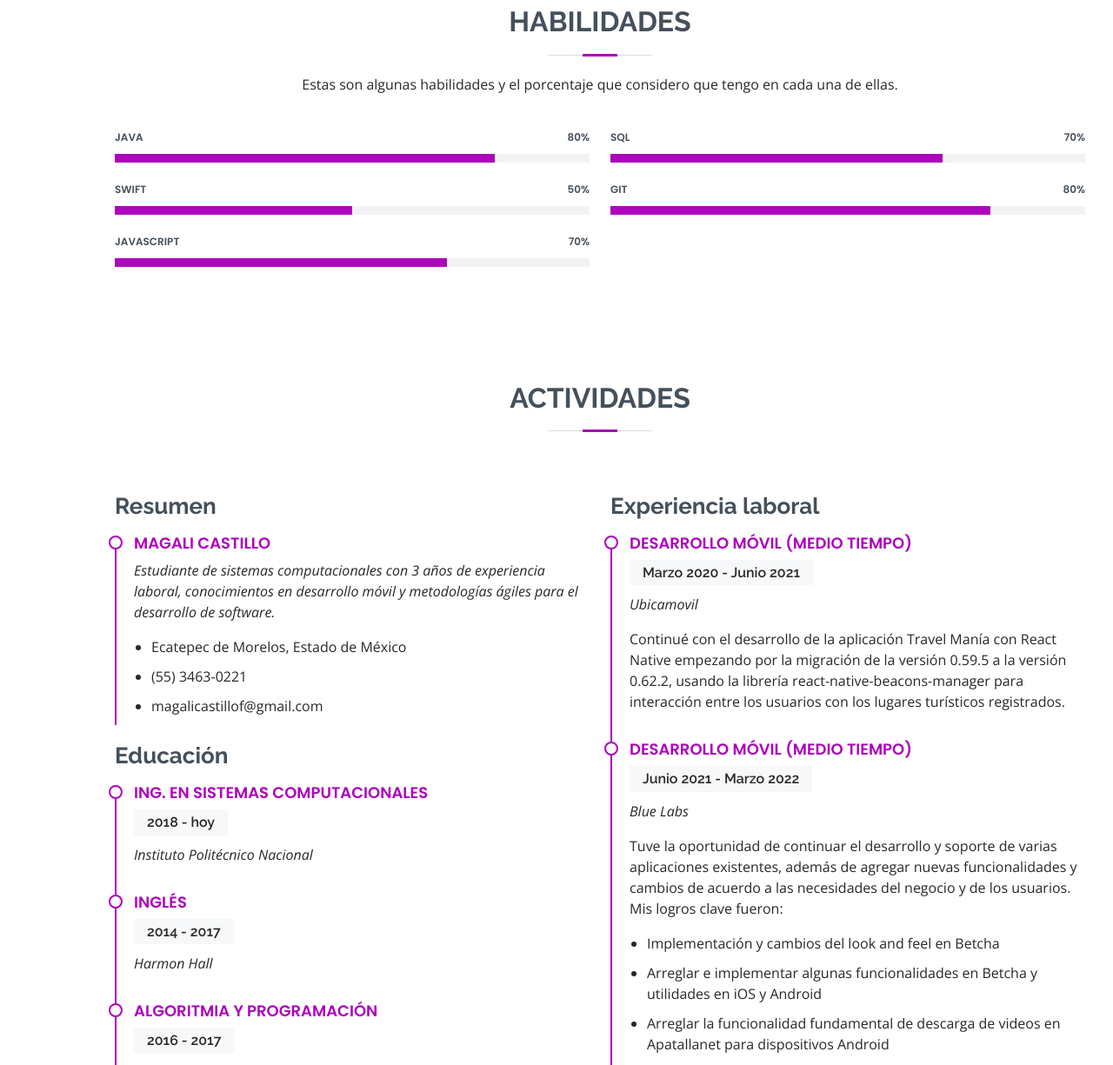
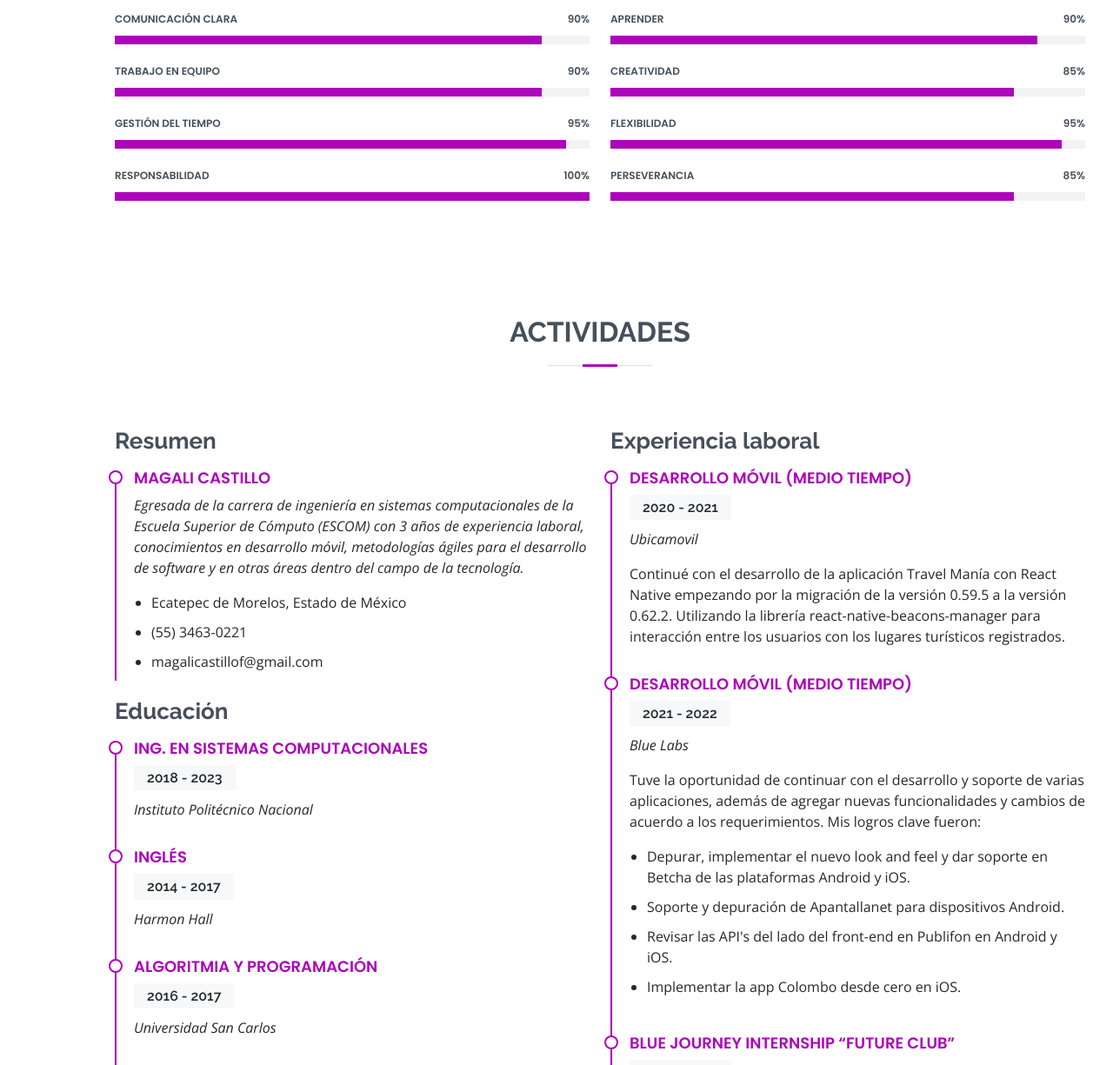
Before and after one commit to MagaliCF/CV_MagaliCastillo, a plain HTML site: page index.html in a window 1280 px wide. Shown: the part 1575-2800 px from the top of the page at 87% size. Drawn offline with nearby package versions, Linux system fonts and the light colour scheme.

Commit message:
updated information

```diff
--- a/assets/css/style.css
+++ b/assets/css/style.css
@@ -417,6 +417,14 @@ section {
 
 .about .content p:last-child {
   margin-bottom: 0;
+}
+
+.about img{
+  width: 75%;
+  height: auto;
+  display: block;
+  margin-left: auto;
+  margin-right: auto;
 }
 
 /*--------------------------------------------------------------
--- a/index.html
+++ b/index.html
@@ -50,8 +50,8 @@
         <li><a href="#hero" class="nav-link scrollto active"><i class="bx bx-home"></i> <span>Magali</span></a></li>
         <li><a href="#about" class="nav-link scrollto"><i class="bx bx-user"></i> <span>Sobre mi</span></a></li>
         <li><a href="#resume" class="nav-link scrollto"><i class="bx bx-file-blank"></i> <span>Resumen</span></a></li>
-        <!--li><a href="#portfolio" class="nav-link scrollto"><i class="bx bx-book-content"></i> <span>Portfolio</span></a></li>
-        <li><a href="#services" class="nav-link scrollto"><i class="bx bx-server"></i> <span>Services</span></a></li-->
+        <li><a href="#portfolio" class="nav-link scrollto"><i class="bx bx-book-content"></i> <span>Portfolio</span></a></li>
+        <!--li><a href="#services" class="nav-link scrollto"><i class="bx bx-server"></i> <span>Services</span></a></li-->
         <li><a href="#contact" class="nav-link scrollto"><i class="bx bx-envelope"></i> <span>Contacto</span></a></li>
       </ul>
     </nav><!-- .nav-menu -->
@@ -81,7 +81,7 @@
 
         <div class="section-title">
           <h2>Sobre mi</h2>
-          <p>Además de ser una estudiante de ingeniería en sistemas computacionales apasionada por la
+          <p>Además de ser una ingeniera en sistemas computacionales apasionada por la
             tecnología y la resolución de problemas, me encuentro en busca de nuevos desafíos y oportunidades
             para desarrollar mis habilidades y crecer profesionalmente.</p>
         </div>
@@ -91,7 +91,7 @@
             <img src="assets/img/profile-img-1.jpg" class="img-fluid" alt="">
           </div>
           <div class="col-lg-8 pt-4 pt-lg-0 content">
-            <h3>Desarrolladora móvil</h3>
+            <!--h3>Desarrolladora móvil</h3-->
             <p class="fst-italic">
               En esta sección encontrarás informacion personal como lo son mi edad, dónde resido y dónde puedes contactarme.
             </p>
@@ -181,7 +181,7 @@
 
         <div class="section-title">
           <h2>habilidades</h2>
-          <p>Estas son algunas habilidades y el porcentaje que considero que tengo en cada una de ellas.</p>
+          <!--p>Estas son algunas habilidades y el porcentaje que considero que tengo en cada una de ellas.</p-->
         </div>
 
         <div class="row skills-content">
@@ -189,25 +189,33 @@
           <div class="col-lg-6">
 
             <div class="progress">
-              <span class="skill">Java<i class="val">80%</i></span>
+              <span class="skill">Comunicación clara<i class="val">90%</i></span>
               <div class="progress-bar-wrap">
-                <div class="progress-bar" role="progressbar" aria-valuenow="80" aria-valuemin="0" aria-valuemax="100">
+                <div class="progress-bar" role="progressbar" aria-valuenow="90" aria-valuemin="0" aria-valuemax="100">
                 </div>
               </div>
             </div>
 
             <div class="progress">
-              <span class="skill">Swift <i class="val">50%</i></span>
+              <span class="skill">Trabajo en equipo <i class="val">90%</i></span>
               <div class="progress-bar-wrap">
-                <div class="progress-bar" role="progressbar" aria-valuenow="50" aria-valuemin="0" aria-valuemax="100">
+                <div class="progress-bar" role="progressbar" aria-valuenow="90" aria-valuemin="0" aria-valuemax="100">
                 </div>
               </div>
             </div>
 
             <div class="progress">
-              <span class="skill">JavaScript <i class="val">70%</i></span>
+              <span class="skill">Gestión del tiempo<i class="val">95%</i></span>
               <div class="progress-bar-wrap">
-                <div class="progress-bar" role="progressbar" aria-valuenow="70" aria-valuemin="0" aria-valuemax="100">
+                <div class="progress-bar" role="progressbar" aria-valuenow="95" aria-valuemin="0" aria-valuemax="100">
+                </div>
+              </div>
+            </div>
+
+            <div class="progress">
+              <span class="skill">Responsabilidad<i class="val">100%</i></span>
+              <div class="progress-bar-wrap">
+                <div class="progress-bar" role="progressbar" aria-valuenow="100" aria-valuemin="0" aria-valuemax="100">
                 </div>
               </div>
             </div>
@@ -217,44 +225,36 @@
           <div class="col-lg-6">
 
             <div class="progress">
-              <span class="skill">SQL <i class="val">70%</i></span>
+              <span class="skill">Aprender<i class="val">90%</i></span>
               <div class="progress-bar-wrap">
-                <div class="progress-bar" role="progressbar" aria-valuenow="70" aria-valuemin="0" aria-valuemax="100">
+                <div class="progress-bar" role="progressbar" aria-valuenow="90" aria-valuemin="0" aria-valuemax="100">
                 </div>
               </div>
             </div>
 
             <div class="progress">
-              <span class="skill">GIT <i class="val">80%</i></span>
+              <span class="skill">Creatividad<i class="val">85%</i></span>
               <div class="progress-bar-wrap">
-                <div class="progress-bar" role="progressbar" aria-valuenow="80" aria-valuemin="0" aria-valuemax="100">
-                </div>
-              </div>
-            </div>
-
-            <!--div class="progress">
-              <span class="skill">Git<i class="val">80%</i></span>
-              <div class="progress-bar-wrap">
-                <div class="progress-bar" role="progressbar" aria-valuenow="80" aria-valuemin="0" aria-valuemax="100">
+                <div class="progress-bar" role="progressbar" aria-valuenow="85" aria-valuemin="0" aria-valuemax="100">
                 </div>
               </div>
             </div>
 
             <div class="progress">
-              <span class="skill">NodeJS <i class="val">70%</i></span>
+              <span class="skill">Flexibilidad<i class="val">95%</i></span>
               <div class="progress-bar-wrap">
-                <div class="progress-bar" role="progressbar" aria-valuenow="70" aria-valuemin="0" aria-valuemax="100">
+                <div class="progress-bar" role="progressbar" aria-valuenow="95" aria-valuemin="0" aria-valuemax="100">
                 </div>
               </div>
             </div>
 
             <div class="progress">
-              <span class="skill">SQL<i class="val">75%</i></span>
+              <span class="skill">Perseverancia <i class="val">85%</i></span>
               <div class="progress-bar-wrap">
-                <div class="progress-bar" role="progressbar" aria-valuenow="75" aria-valuemin="0" aria-valuemax="100">
+                <div class="progress-bar" role="progressbar" aria-valuenow="85" aria-valuemin="0" aria-valuemax="100">
                 </div>
               </div>
-            </div-->
+            </div>
 
           </div>
 
@@ -277,8 +277,9 @@
             <h3 class="resume-title">Resumen</h3>
             <div class="resume-item pb-0">
               <h4>Magali Castillo</h4>
-              <p><em>Estudiante de sistemas computacionales con 3 años de experiencia laboral,
-                  conocimientos en desarrollo móvil y metodologías ágiles para el desarrollo de software.</em>
+              <p><em>Egresada de la carrera de ingeniería en sistemas computacionales de la Escuela Superior de Cómputo
+                (ESCOM) con 3 años de experiencia laboral, conocimientos en desarrollo móvil, metodologías ágiles para
+                el desarrollo de software y en otras áreas dentro del campo de la tecnología.</em>
               </p>
               <ul>
                 <li>Ecatepec de Morelos, Estado de México</li>
@@ -290,7 +291,7 @@
             <h3 class="resume-title">Educación</h3>
             <div class="resume-item">
               <h4>Ing. en Sistemas Computacionales</h4>
-              <h5>2018 - hoy</h5>
+              <h5>2018 - 2023</h5>
               <p><em>Instituto Politécnico Nacional</em></p>
               <!--p>Qui deserunt veniam. Et sed aliquam labore tempore sed quisquam iusto autem sit. Ea vero voluptatum qui ut dignissimos deleniti nerada porti sand markend</p-->
             </div>
@@ -317,7 +318,7 @@
             <h3 class="resume-title">Experiencia laboral</h3>
             <div class="resume-item">
               <h4>Desarrollo móvil (Medio tiempo)</h4>
-              <h5>Marzo 2020 - Junio 2021</h5>
+              <h5>2020 - 2021</h5>
               <p><em>Ubicamovil</em></p>
               <!--ul>
                 <li>Lead in the design, development, and implementation of the graphic, layout, and production communication materials</li>
@@ -326,30 +327,28 @@
                 <li>Oversee the efficient use of production project budgets ranging from $2,000 - $25,000</li>
               </ul-->
               <p>Continué con el desarrollo de la aplicación Travel Manía con React Native
-                empezando por la migración de la versión 0.59.5 a la versión 0.62.2,
-                usando la librería react-native-beacons-manager para interacción
+                empezando por la migración de la versión 0.59.5 a la versión 0.62.2.
+                Utilizando la librería react-native-beacons-manager para interacción
                 entre los usuarios con los lugares turísticos registrados.</p>
               </ul>
             </div>
             <div class="resume-item">
               <h4>Desarrollo móvil (Medio tiempo)</h4>
-              <h5>Junio 2021 - Marzo 2022</h5>
+              <h5>2021 - 2022</h5>
               <p><em>Blue Labs</em></p>
-              <p>Tuve la oportunidad de continuar el desarrollo y soporte de varias aplicaciones
-                existentes, además de agregar nuevas funcionalidades y cambios de acuerdo a las
-                necesidades del negocio y de los usuarios. Mis logros clave fueron:</p>
+              <p>Tuve la oportunidad de continuar con el desarrollo y soporte de varias aplicaciones,
+                además de agregar nuevas funcionalidades y cambios de acuerdo a los requerimientos.
+                Mis logros clave fueron:</p>
               <ul>
-                <li>Implementación y cambios del look and feel en Betcha </li>
-                <li>Arreglar e implementar algunas funcionalidades en Betcha y utilidades en iOS y Android</li>
-                <li>Arreglar la funcionalidad fundamental de descarga de videos en Apatallanet para dispositivos Android </li>
-                <li>Implementación nuevas funcionalidades en Apantallanet</li>
-                <li>Revisar las API's del lado del front-end en Publifon en Android y iOS</li>
-                <li>Implementar la app Colombo desde cero en iOS</li>
+                <li>Depurar, implementar el nuevo look and feel y dar soporte en Betcha de las plataformas Android y iOS.</li>
+                <li>Soporte y depuración de Apantallanet para dispositivos Android.</li>
+                <li>Revisar las API's del lado del front-end en Publifon en Android y iOS.</li>
+                <li>Implementar la app Colombo desde cero en iOS.</li>
               </ul>
             </div>
             <div class="resume-item">
               <h4>Blue Journey Internship “Future Club”</h4>
-              <h5>Agosto 2022 - Hoy</h5>
+              <h5>2022 - 2023</h5>
               <p><em>IBM</em></p>
               <p>Este es un programa de estudiantes en el cual he estado en capacitación
                 continua en diversos temas, como lo son redes de computadoras, bases de datos,
@@ -357,9 +356,9 @@
                 Mis logros clave fueron:
               </p>
               <ul>
-                <li>Desarrollo de dos chatbot utilizando la herramienta Watson Assistant</li>
-                <!--li>Supervise the assessment of all graphic materials in order to ensure quality and accuracy of the design</li>
-                <li>Oversee the efficient use of production project budgets ranging from $2,000 - $25,000</li-->
+                <li>Desarrollo de dos Minimum Viable Product (MVPs) utilizando la herramienta Watson Assistant</li>
+                <li>Ingeniería de software</li>
+                <!--li>Oversee the efficient use of production project budgets ranging from $2,000 - $25,000</li-->
               </ul>
               </ul>
             </div>
```
